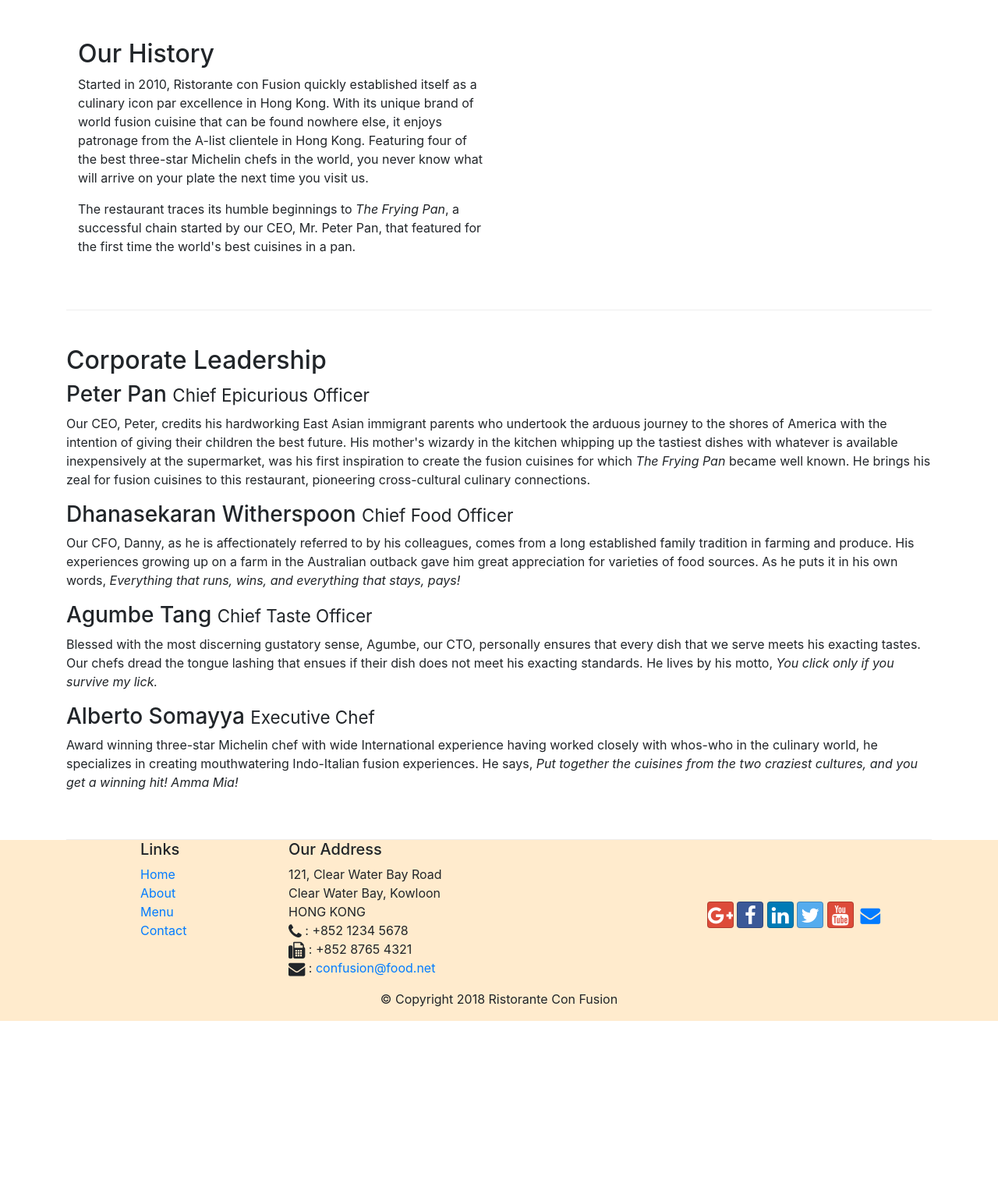
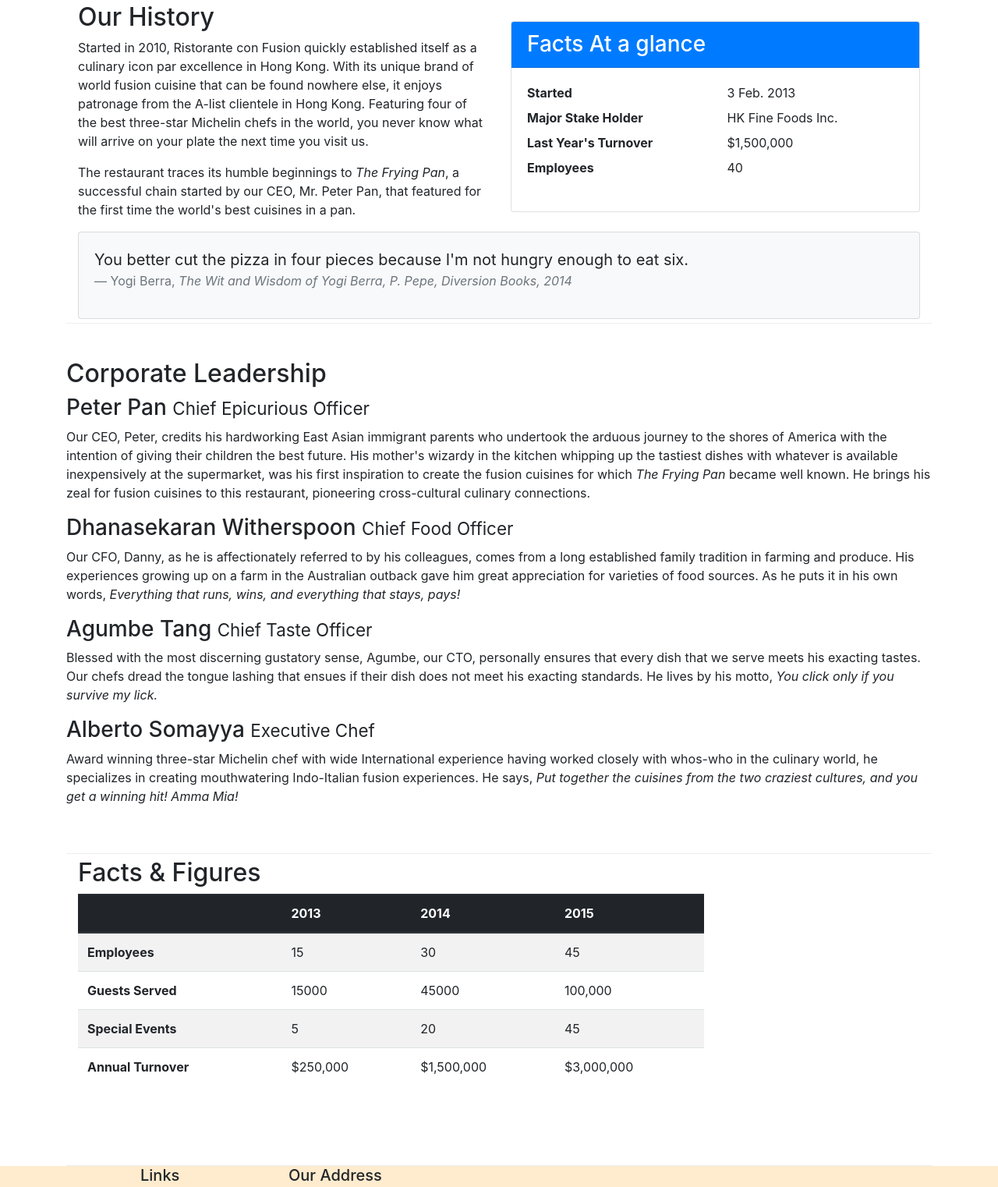
Before and after one commit to Dijolinjob/Web-Application-Based-on-Bootstrap, a website: page aboutus.html in a window 1280 px wide. Shown: the part 467-1989 px from the top of the page at 78% size. Before the commit the page ends 1776 px from the top, so only its background shows below. Drawn offline with nearby package versions, Linux system fonts and the light colour scheme.

Commit message:
Tables and Cards Added

```diff
--- a/aboutus.html
+++ b/aboutus.html
@@ -66,7 +66,35 @@
                         <p>Started in 2010, Ristorante con Fusion quickly established itself as a culinary icon par excellence in Hong Kong. With its unique brand of world fusion cuisine that can be found nowhere else, it enjoys patronage from the A-list clientele in Hong Kong.  Featuring four of the best three-star Michelin chefs in the world, you never know what will arrive on your plate the next time you visit us.</p>
                         <p>The restaurant traces its humble beginnings to <em>The Frying Pan</em>, a successful chain started by our CEO, Mr. Peter Pan, that featured for the first time the world's best cuisines in a pan.</p>
                 </div>
-                <hr>
+                <div class="col-sm">
+                    <div class="card">
+                        <h3 class="card-header bg-primary text-white">Facts At a glance</h3>
+                        <div class="card-body">
+                            <dl class="row">
+                                <dt class="col-6">Started</dt>
+                                <dd class="col-6">3 Feb. 2013</dd>
+                                <dt class="col-6">Major Stake Holder</dt>
+                                <dd class="col-6">HK Fine Foods Inc.</dd>
+                                <dt class="col-6">Last Year's Turnover</dt>
+                                <dd class="col-6">$1,500,000</dd>
+                                <dt class="col-6">Employees</dt>
+                                <dd class="col-6">40</dd>
+                            </dl>
+                        </div>
+                    </div>
+                </div>
+                <div class="col-12">
+                    <div class="card card-body bg-light">
+                        <blockquote class="blockquote">
+                            <p class="mb-0">You better cut the pizza in four pieces
+                                because I'm not hungry enough to eat six.
+                            </p>
+                            <footer class="blockquote-footer">Yogi Berra,
+                                <cite title="Source Title">The Wit and Wisdom of Yogi Berra, P. Pepe, Diversion Books, 2014</cite>
+                            </footer>
+                        </blockquote>
+                    </div>
+                </div>
             </div>
 
 
@@ -81,6 +109,52 @@
                     <p class="d-none d-sm-block">Blessed with the most discerning gustatory sense, Agumbe, our CTO, personally ensures that every dish that we serve meets his exacting tastes. Our chefs dread the tongue lashing that ensues if their dish does not meet his exacting standards. He lives by his motto, <em>You click only if you survive my lick.</em></p>
                     <h3>Alberto Somayya <small>Executive Chef</small></h3>
                     <p class="d-none d-sm-block">Award winning three-star Michelin chef with wide International experience having worked closely with whos-who in the culinary world, he specializes in creating mouthwatering Indo-Italian fusion experiences. He says, <em>Put together the cuisines from the two craziest cultures, and you get a winning hit! Amma Mia!</em></p>
+                </div>
+            </div>
+            <div class="row row-content">
+                <div class="col-12 col-sm-9">
+                    <h2>Facts &amp; Figures</h2>
+                    <div class="table-responsive">
+                        <table class="table table-striped">
+                            <thead class="thead-dark">
+                                <tr>
+                                    <th>&nbsp;</th>
+                                    <th>2013</th>
+                                    <th>2014</th>
+                                    <th>2015</th>
+                                </tr>
+                            </thead>
+                            <tbody>
+                                <tr>
+                                    <th>Employees</th>
+                                    <td>15</td>
+                                    <td>30</td>
+                                    <td>45</th>
+                                </tr>
+                                <tr>
+                                    <th>Guests Served</th>
+                                    <td>15000</td>
+                                    <td>45000</td>
+                                    <td>100,000</td>
+                                </tr>
+                                <tr>
+                                    <th>Special Events</th>
+                                    <td>5</td>
+                                    <td>20</td>
+                                    <td>45</td>
+                                </tr>
+                                <tr>
+                                    <th>Annual Turnover</th>
+                                    <td>$250,000</td>
+                                    <td>$1,500,000</td>
+                                    <td>$3,000,000</td>
+                                </tr>
+                            </tbody>
+                        </table>
+                    </div>
+                </div>
+                <div class="col-12 col-sm-9">
+
                 </div>
             </div>
     </div>
```
